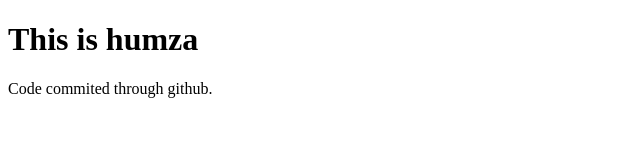
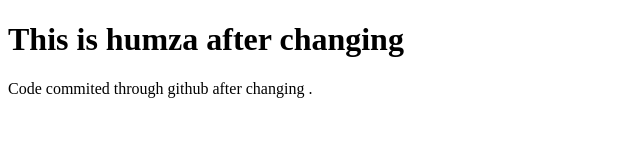
Before and after one commit to humza024/test-doc, a plain HTML site: page index.html in a window 1280 px wide. Shown: the whole page, without its empty margins (0-640 px from the left). Drawn offline with Linux system fonts and the light colour scheme.

Commit message:
Update index.html

```diff
--- a/index.html
+++ b/index.html
@@ -5,8 +5,8 @@
 </head>
 <body>
 
-<h1>This is humza </h1>
-<p>Code commited through github.</p>
+<h1>This is humza after changing </h1>
+<p>Code commited through github after changing .</p>
 
 </body>
 </html>
```
